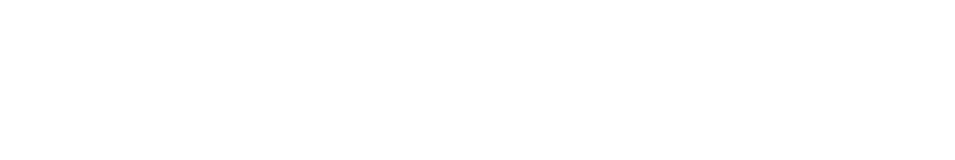
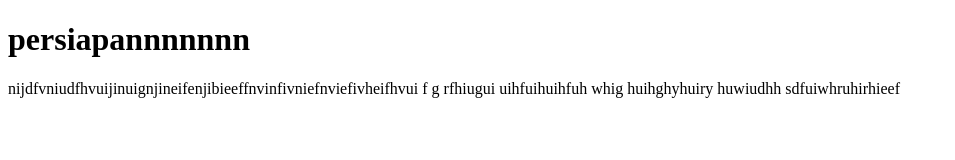
Before and after one commit to Kiagusss/persiapan, a plain HTML site: page index.html in a window 1280 px wide. Shown: the whole page, without its empty margins (0-955 px from the left). Drawn offline with Linux system fonts and the light colour scheme.

Commit message:
nambah h1

```diff
--- a/index.html
+++ b/index.html
@@ -7,6 +7,7 @@
     <title>Document</title>
 </head>
 <body>
-
+    <h1>persiapannnnnnn</h1>
+    <p>nijdfvniudfhvuijinuignjineifenjibieeffnvinfivniefnviefivheifhvui  f g rfhiugui uihfuihuihfuh whig huihghyhuiry huwiudhh sdfuiwhruhirhieef</p>
 </body>
 </html>
```
